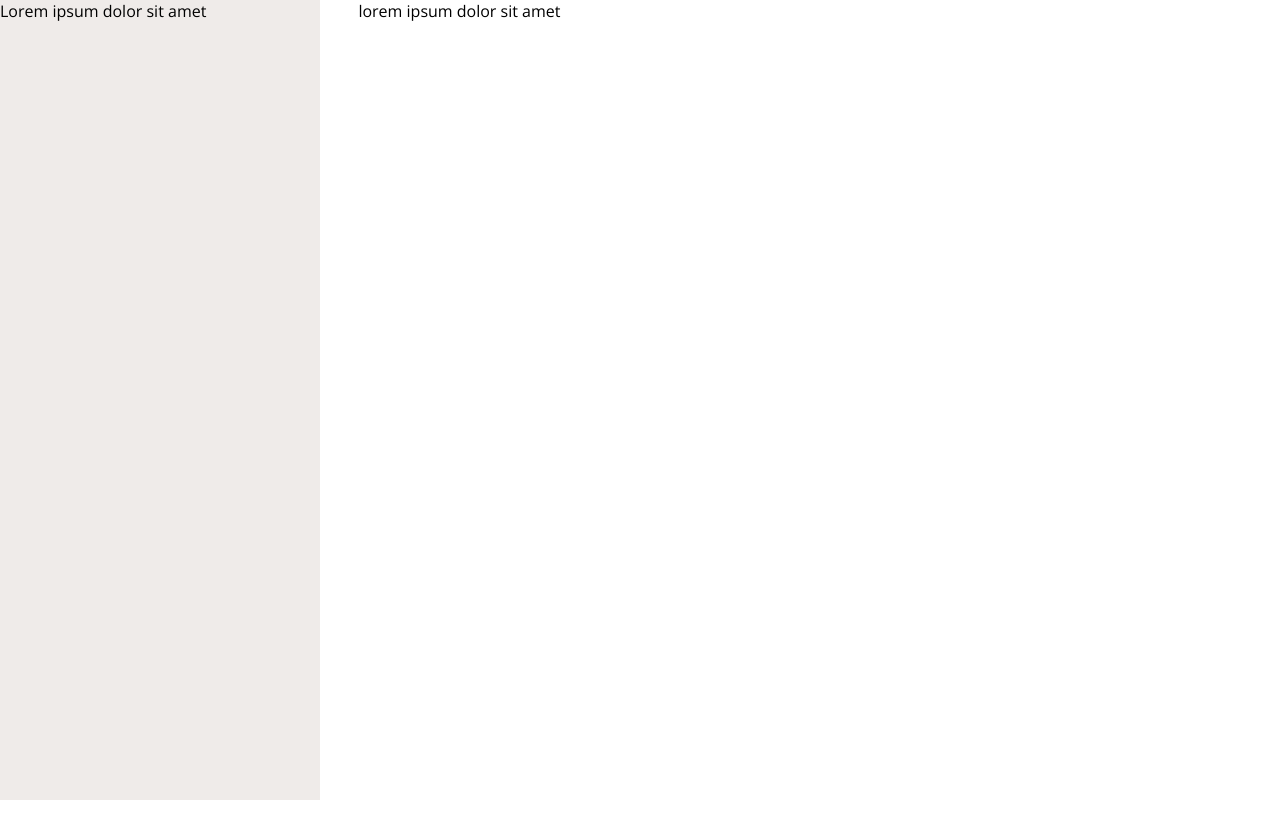
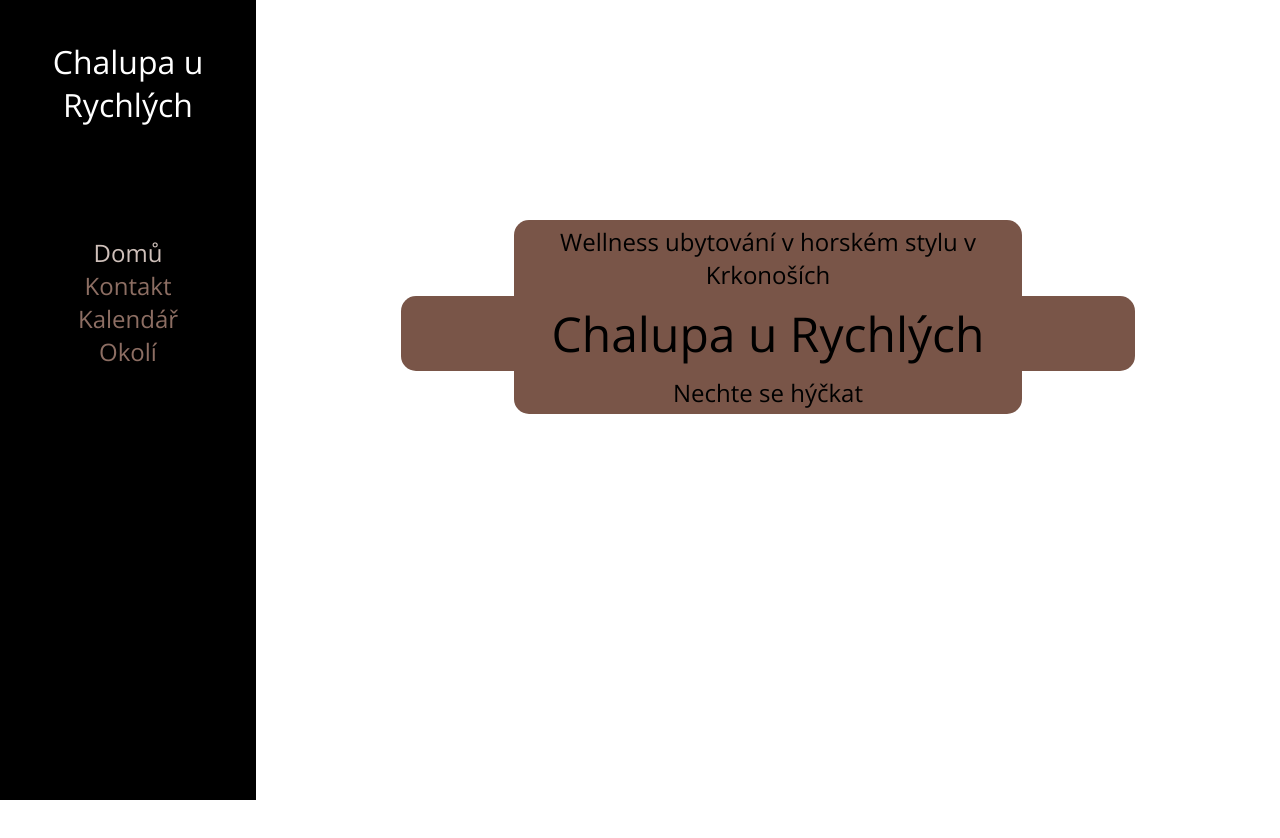
Before and after one commit to jrychly/rychlachalupa.cz, a plain HTML site: page index.html in a window 1280 px wide. Before the commit the page ends 800 px from the top, so only its background shows below. Drawn offline with nearby package versions, Linux system fonts and the light colour scheme.

Commit message:
New design

```diff
--- a/css/style.css
+++ b/css/style.css
@@ -4,26 +4,98 @@ body {
   font-family: 'Open Sans';
 }
 
+.container {
+  display: flex;
+}
+
 .menu {
-  position: absolute;
-  width: 25%;
+  width: 20%;
+  position: fixed;
   height: 100vh;
-  background-color: #EFEBE9;
+  background-color: #000000;
+  color: #fff;
+  text-align: center;
+}
+
+.menu-title {
+  padding: 40px;
+  font-size: 2em;
+}
+
+.menu-items {
+  padding: 70px;
+  text-align: center;
+}
+
+.menu-item {
+  font-size: 1.5em;
+  text-decoration: none;
+  color: #8D6E63;
+}
+
+.menu-item:hover {
+  color: #513f39;
+}
+
+.menu-active {
+  color: #cfc0ba;
 }
 
 .content {
-  padding-left: 28vw;
+  width: 80%;
+  margin-left: 20%;
+  padding: 60px;
+  height: 100vh;
+  text-align: center;
+}
+
+.header {
+  font-size: 1.5em;
+  padding-top: 20vh;
+}
+
+.header-head {
+  width: 55%;
+  margin-left: auto;
+  margin-right: auto;
+  padding: 5px;
+  background-color: #795548;
+  border-top-left-radius: 15px;
+  border-top-right-radius: 15px;
+}
+
+.header-title {
+  width: 80%;
+  margin-left: auto;
+  margin-right: auto;
+  padding: 5px;
+  background-color: #795548;
+  font-size: 2em;
+  border-radius: 15px;
+}
+
+.header-bot {
+  width: 55%;
+  margin-left: auto;
+  margin-right: auto;
+  padding: 5px;
+  background-color: #795548;
+  border-bottom-left-radius: 15px;
+  border-bottom-right-radius: 15px;
 }
 
 @media (max-width: 900px) {
+  .container {
+    display: block;
+  }
   .menu {
+    position: relative;
     width: 100%;
-    position: relative;
     height: auto;
   }
   .content {
-    padding-left: 0vw;
-    text-align: center;
+    width: 100%;
+    margin-left: 0;
   }
 }
 /*# sourceMappingURL=style.css.map */
--- a/index.html
+++ b/index.html
@@ -3,16 +3,34 @@
 <head>
 	<title>Chalupa u Rychlých</title>
 	<meta charset="utf-8">
+	<meta http-equiv="X-UA-Compatible" content="IE=edge">
+	<meta content="width=device-width, initial-scale=1" name="viewport">
+	<meta content='width=device-width, initial-scale=1.0, maximum-scale=1.0, user-scalable=0' name='viewport' />
 	<link rel="stylesheet" type="text/css" href="css/style.css">
+	<link rel="stylesheet" type="text/css" href="https://maxcdn.bootstrapcdn.com/font-awesome/4.7.0/css/font-awesome.min.css">
 </head>
 <body>
 
-<div class="menu">
-	Lorem ipsum dolor sit amet
-</div>
+<div class="container">
+	<div class="menu">
+		<div class="menu-title">Chalupa u Rychlých</div>
+		<div class="menu-items">
+			<a href="#" class="menu-item menu-active">Domů</a><br />
+			<a href="#" class="menu-item">Kontakt</a><br />
+			<a href="#" class="menu-item">Kalendář</a><br />
+			<a href="#" class="menu-item">Okolí</a><br />
+		</div>
+	</div>
 
-<div class="content">
-	lorem ipsum dolor sit amet
+	<div class="content">
+		<div class="header">
+			<div class="header-head">
+				Wellness ubytování v horském stylu v Krkonoších
+			</div>
+			<div class="header-title">Chalupa u Rychlých</div>
+			<div class="header-bot">Nechte se hýčkat</div>
+		</div>
+	</div>
 </div>
 
 </body>
```
